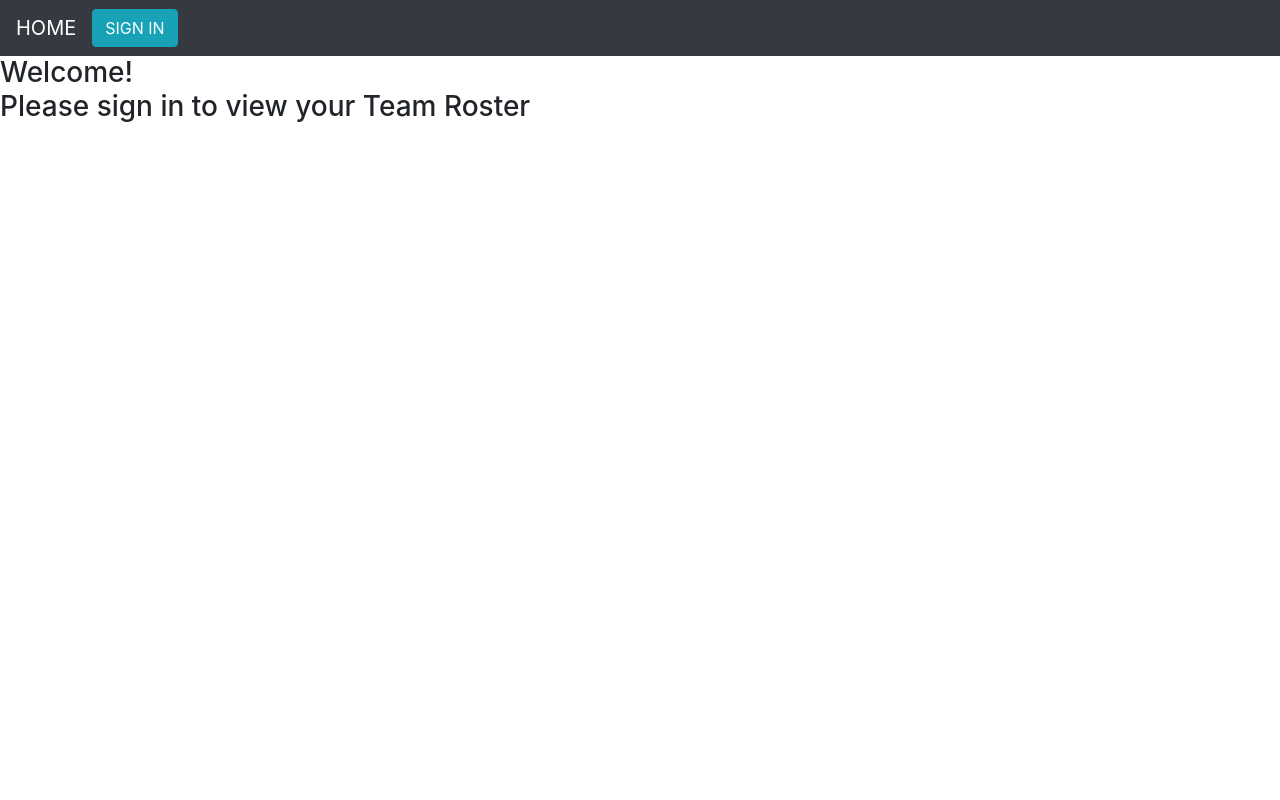
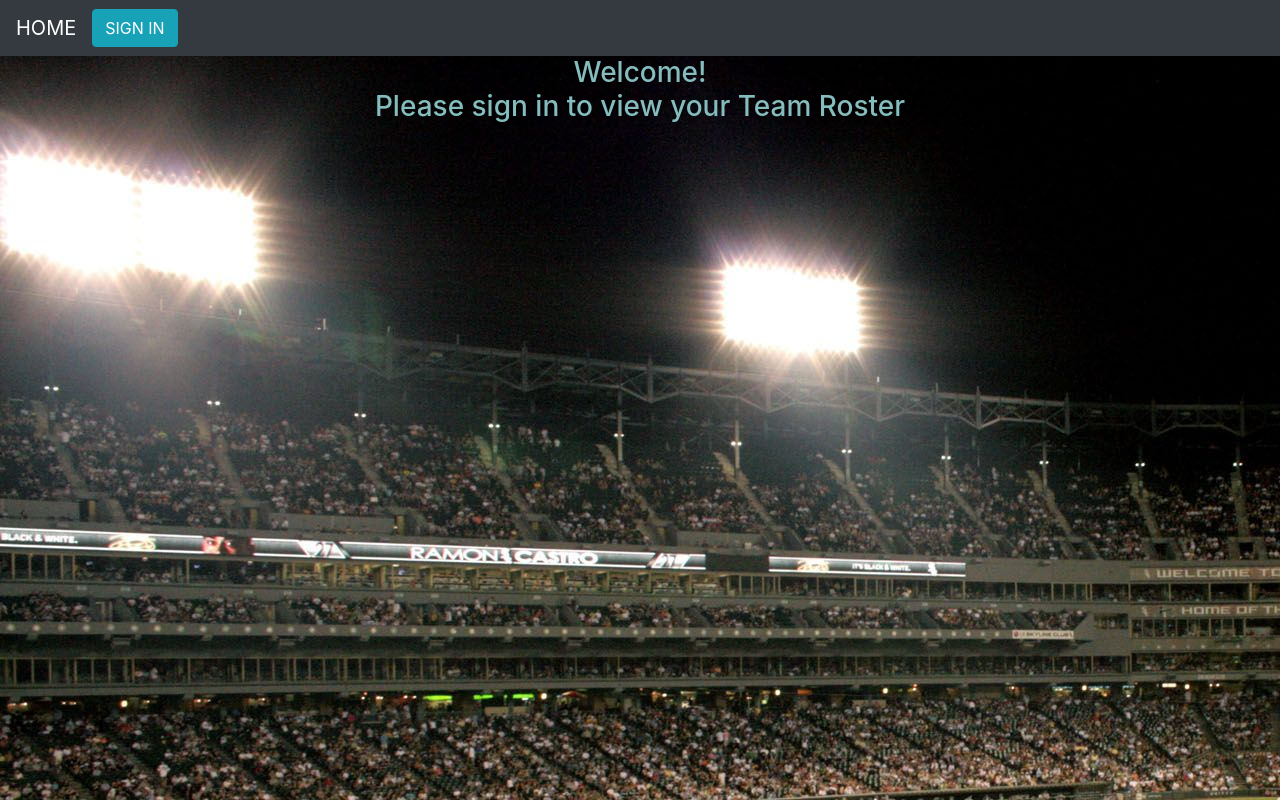
Before and after one commit to jim-conner/sports-roster, a React (Create React App) app: page / in a window 1280 px wide. Built offline with nearby package versions, Linux system fonts and the light colour scheme; no server answers; the HTML template or start-up script is replaced by a standard one.

Commit message:
added some styling

```diff
--- a/src/App/App.scss
+++ b/src/App/App.scss
@@ -1,40 +1,16 @@
-.App {
-  text-align: center;
+Body {
+  background-color: black;
+  background: url(../assets/nighttimeBaseballField.jpg);
 }
 
-.App-logo {
-  height: 40vmin;
-  pointer-events: none;
+h1 {
+  color: #85bdbe;
+
 }
 
-@media (prefers-reduced-motion: no-preference) {
-  .App-logo {
-    animation: App-logo-spin infinite 20s linear;
-  }
-}
-
-// .App-header {
-//   background-color: #282c34;
-//   min-height: 100vh;
-//   display: flex;
-//   flex-direction: column;
-//   align-items: center;
-//   justify-content: center;
-//   font-size: calc(10px + 2vmin);
-//   color: white;
-// }
-
-.App-link {
+h3 {
   color: #85bdbe;
-}
-
-@keyframes App-logo-spin {
-  from {
-    transform: rotate(0deg);
-  }
-  to {
-    transform: rotate(360deg);
-  }
+  text-align: center;
 }
 .cardHolder {
   display: flex;
@@ -43,7 +19,7 @@
   text-align: center;
 }
 .customizedCard {
-  max-width: 350px;
+  max-width: 300px;
   overflow: hidden;
  margin-top: auto;
 }
--- a/src/Views/Home.js
+++ b/src/Views/Home.js
@@ -3,7 +3,8 @@ import PropTypes from 'prop-types';
 
 export default function Home({ user }) {
   return (
-    <div>
+    <div
+    >
       {
         user
           ? <h3>Welcome back!  <br/> Add a player or view the Team Roster.</h3>
--- a/src/styles/_variables.scss
+++ /dev/null
@@ -1 +0,0 @@
-$favColor: lightblue;
--- a/src/styles/index.scss
+++ b/src/styles/index.scss
@@ -1,6 +1,6 @@
 @import "~@fortawesome/fontawesome-free/css/all.min.css";
-@import 'variables';
+@import '/src/App/App.scss';
 
-body {
-  background-color: $favColor;
+.App {
+  background-color: #85bdbe;
 }
```
Also changed, not shown: src/assets/baseballFieldBackground.jpg (added), src/assets/nighttimeBaseballField.jpg (added).
